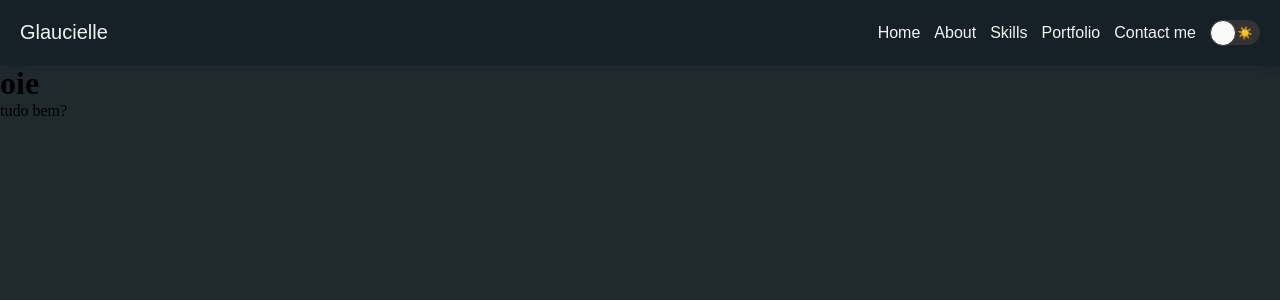
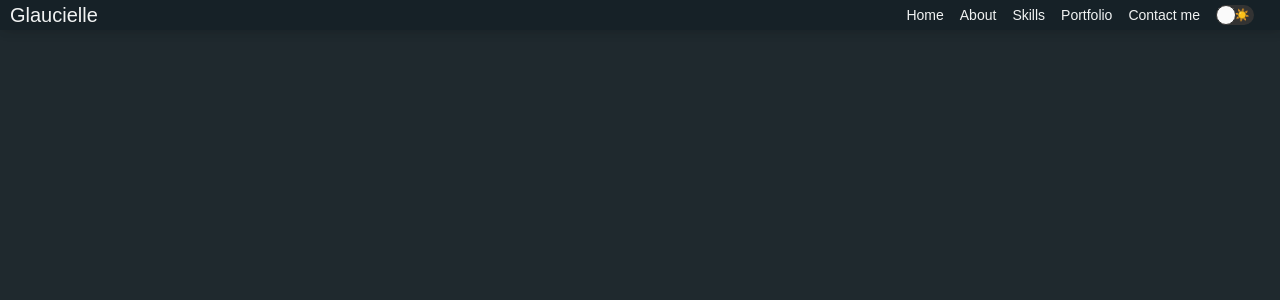
Before and after one commit to glauciellesa/Portfolio-React, a React (Vite) app: page / in a window 1280 px wide. Shown: the top 300 px of the page. Built offline with nearby package versions, Linux system fonts and the light colour scheme.

Commit message:
Logic refactoring close and opem menu

```diff
--- a/src/components/Header.tsx
+++ b/src/components/Header.tsx
@@ -16,19 +16,20 @@ export default () => {
       <div>
         <Logo />
       </div>
-      <div id="primary-navigation" data-visible="false" className="nav">
+      <div className="navBar">
         <button className="mobileToggle" onClick={handleToggle}>
           {navbarOpen ? (
             <div key={"bar"}>
-              <span className="fa-solid fa-bars" />
+              <span className="fa-solid fa-close" />
             </div>
           ) : (
             <div key={"close"}>
-              <span className="fa-solid fa-close" />
+              <span className="fa-solid fa-bars" />
             </div>
           )}
           <span className="sr-only">Menu</span>
         </button>
+        <div className={`nav ${navbarOpen ? "showMenu" : ""}`}>
           <NavItem className="home" href="/home">
             Home
           </NavItem>
@@ -46,24 +47,35 @@ export default () => {
           </NavItem>
           <ToggleTheme />
         </div>
+      </div>
     </StyledHeader>
   );
 };
 
 const StyledHeader = styled.div`
+  width: 100vw;
+  height: 30px;
   font-family: ${({ theme }) => theme.fontFamilly};
+  font-size: 14px;
   display: flex;
   align-items: center;
   justify-content: space-between;
   box-shadow: ${({ theme }) => theme.shadowNav};
   background-color: ${({ theme }) => theme.navColor};
-  padding: 20px;
-  width: 100vw;
+  padding: 0 10px;
+
+  .navBar {
+    display: flex;
+    justify-content: center;
+    align-items: center;
+    position: relative;
+  }
   .nav {
     display: flex;
     justify-content: center;
     align-items: center;
-    gap: 14px;
+    gap: 16px;
+    padding: 0 16px;
   }
   .nav :hover {
     color: ${({ theme }) => theme.firstColor};
@@ -73,8 +85,11 @@ const StyledHeader = styled.div`
     display: none;
   }
 
-  @media (max-width: 700px) {
+  @media (max-width: 35em) {
     .nav {
+      display: none;
+    }
+    .showMenu {
       display: flex;
       gap: 2rem;
       position: fixed;
@@ -83,20 +98,19 @@ const StyledHeader = styled.div`
       padding: min(30vh, 10rem) 2em;
       background: hsla(0, 0%, 80%, 0.5);
     }
-
     .mobileToggle {
       display: block;
       z-index: 9999;
-      position: absolute;
-      top: 20px;
-      right: 20px;
-      width: 3rem;
+      position: fixed;
+      top: 0px;
+      right: 10px;
+      width: 2rem;
       aspect-ratio: 1; //change width and height in the same time
       border: 0;
       color: ${({ theme }) => theme.titleColor};
       background-color: transparent;
       svg {
-        font-size: 2rem;
+        font-size: 1.5rem;
       }
     }
 
--- a/src/components/Home.tsx
+++ b/src/components/Home.tsx
@@ -1,8 +1,3 @@
 export default () => {
-  return (
-    <>
-      <h1>oie</h1>
-      <p>tudo bem?</p>
-    </>
-  );
+  return <></>;
 };
--- a/src/components/Logo.tsx
+++ b/src/components/Logo.tsx
@@ -4,6 +4,7 @@ export default () => {
 };
 
 const StyledLogo = styled.div`
+  display: flex;
   font-size: 20px;
   color: ${({ theme }) => theme.titleColor};
   :hover {
--- a/src/components/toggle/ToggleTheme.tsx
+++ b/src/components/toggle/ToggleTheme.tsx
@@ -33,10 +33,10 @@ function ToggleTheme() {
 const StyledToggle = styled.div`
   background-color: #333333;
   border: 0;
-  padding: 3px;
+  padding: 2px;
   font-size: 12px;
-  width: 50px;
-  height: 25px;
+  width: 38px;
+  height: 20px;
   display: flex;
   justify-content: space-around;
   align-items: center;
@@ -47,8 +47,8 @@ const StyledToggle = styled.div`
   }
   span {
     display: inline-flex;
-    width: 20px;
-    height: 20px;
+    width: 16px;
+    height: 16px;
     align-items: center;
     justify-content: center;
   }
@@ -57,13 +57,14 @@ const StyledToggle = styled.div`
     content: "";
     background-color: #fafafa;
     border: 1px solid #333333;
-    width: 24px;
-    height: 24px;
+    width: 18px;
+    height: 18px;
     border-radius: 100%;
     position: absolute;
     top: 0;
     bottom: 0;
     left: 0;
+    right: 0;
     transition: 0.3s;
     cursor: pointer;
   }
```
Lines whose indentation alone changed are shown as unchanged.
